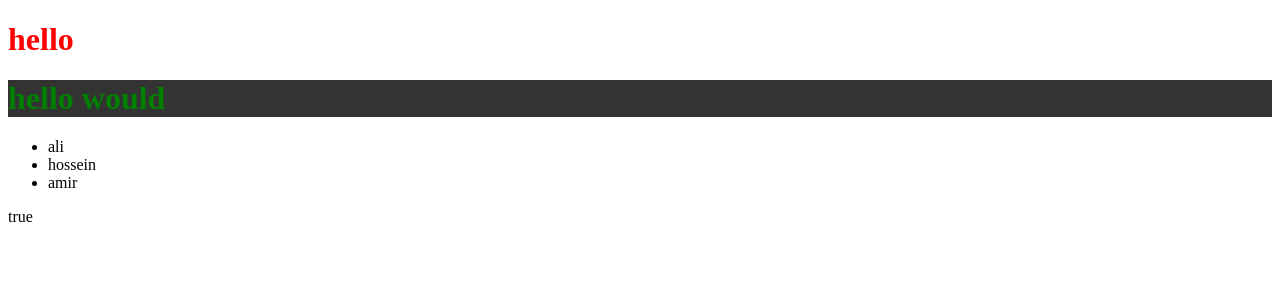
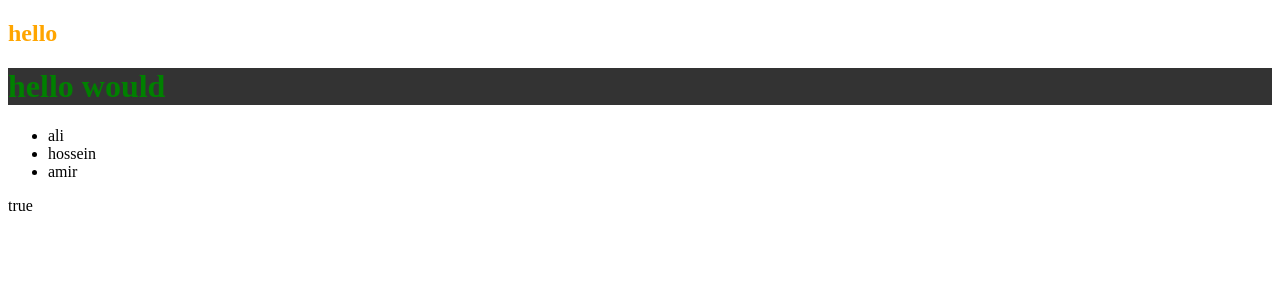
Before and after one commit to Amir-FF/exercise__react_JS, a React (Vite) app: page / in a window 1280 px wide. Shown: the top 300 px of the page. Built offline with nearby package versions, Linux system fonts and the light colour scheme.

Commit message:
add inline style && change files

```diff
--- a/src/App.jsx
+++ b/src/App.jsx
@@ -1,15 +1,9 @@
 // import React from "react";
-import "./App.scss";
-
-const Header = () => {
-  return (
-    <header>
-      <h1>hello</h1>
-    </header>
-  );
-};
+import Header from "./components/Header";
+import "./scss/styles.scss";
 
 const App = () => {
+  // codes
   const listName = [
     {
       id: 0,
@@ -27,13 +21,17 @@ const App = () => {
     },
   ];
 
+  const inlineStyle = {
+    fontSize: "2rem",
+  };
+
   const bool = 0 < 1;
 
   return (
     <>
       <Header />
       <div className="bg-dark">
-        <h1>hello would</h1>
+        <h1 style={inlineStyle}>hello would</h1>
       </div>
 
       <ul>
@@ -43,8 +41,6 @@ const App = () => {
       </ul>
 
       {bool ? <p>true</p> : <p>false</p>}
-
-      {!bool}
     </>
   );
 };
--- /dev/null
+++ b/src/components/Header.jsx
@@ -0,0 +1,11 @@
+import "./header.scss";
+
+const Header = () => {
+  return (
+    <header>
+      <h2>hello</h2>
+    </header>
+  );
+};
+
+export default Header;
--- /dev/null
+++ b/src/components/header.scss
@@ -0,0 +1,3 @@
+h2 {
+  color: orange;
+}
--- a/src/App.scss
+++ b/src/scss/styles.scss
@@ -1,7 +1,3 @@
-header h1 {
-  color: red !important;
-}
-
 h1 {
   color: green;
 }
```
